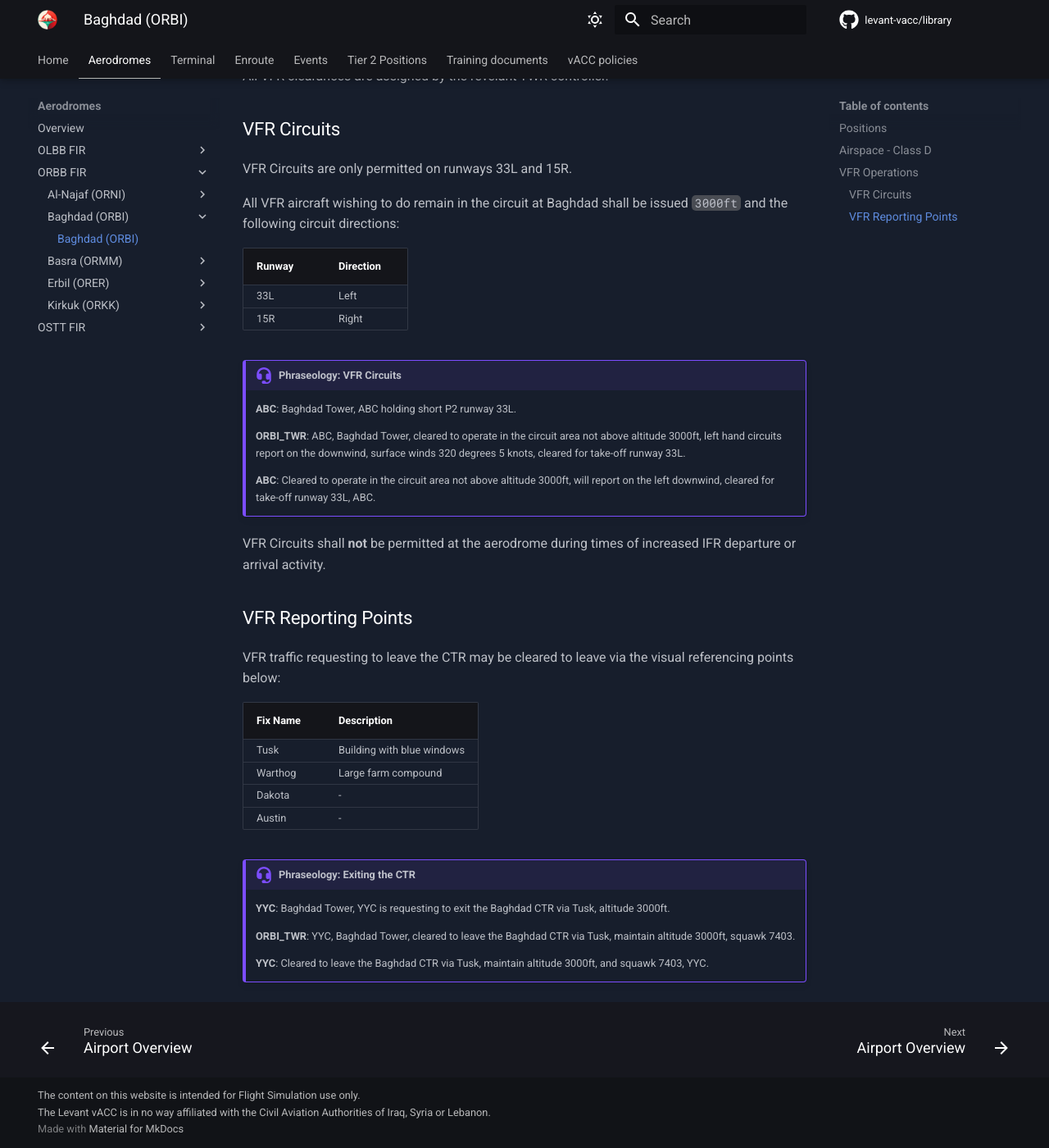
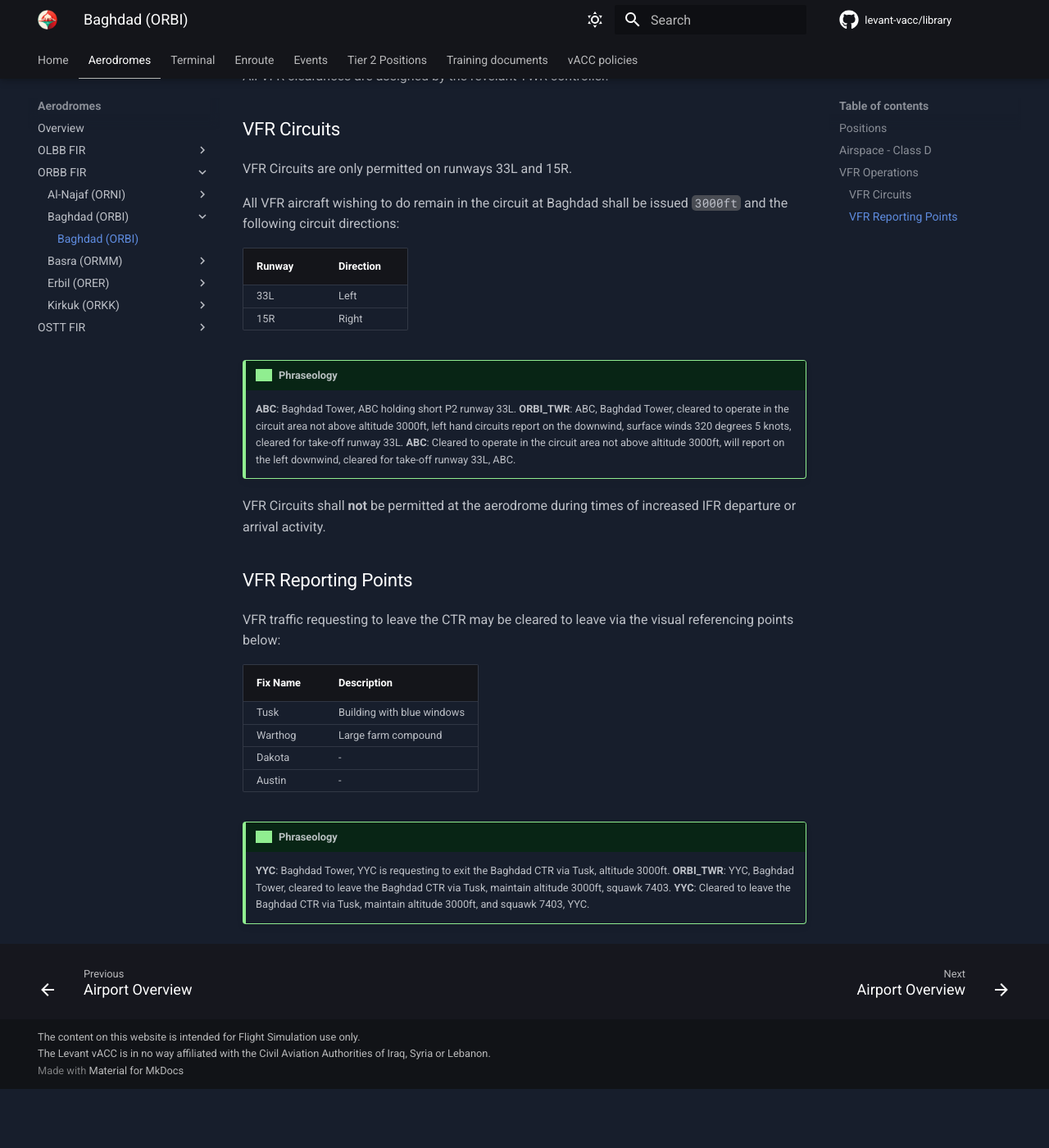
Before and after one commit to Levant-vACC/Levant-vACC-library, an MkDocs documentation site: the page built from docs/Aerodromes/ORBB FIR/Baghdad (ORBI)/Baghdad.md, in a window 1280 px wide and 1400 px high, scrolled down 869 px. Shown: the whole window at 82% size. Built offline with MkDocs 1.6.1 and Material for MkDocs 9.7.7, drawn with Linux system fonts in a browser that asks for light colours; comment, search, counter and statistics services are not loaded; after the commit the page ends 2197 px from its top, so only the background shows below that; grey boxes are pictures that could not be loaded.

Commit message:
Update Baghdad.md

```diff
--- a/docs/Aerodromes/ORBB FIR/Baghdad (ORBI)/Baghdad.md
+++ b/docs/Aerodromes/ORBB FIR/Baghdad (ORBI)/Baghdad.md
@@ -33,11 +33,9 @@ All VFR aircraft wishing to do remain in the circuit at Baghdad shall be issued
 | 33L | Left |
 | 15R | Right |
 
-!!! example "**Phraseology:** VFR Circuits"
+!!! phraseology
     **ABC**: Baghdad Tower, ABC holding short P2 runway 33L.
-
     **ORBI_TWR**: ABC, Baghdad Tower, cleared to operate in the circuit area not above altitude 3000ft, left hand circuits report on the downwind, surface winds 320 degrees 5 knots, cleared for take-off runway 33L.
-
     **ABC**: Cleared to operate in the circuit area not above altitude 3000ft, will report on the left downwind, cleared for take-off runway 33L, ABC.
 
 VFR Circuits shall **not** be permitted at the aerodrome during times of increased IFR departure or arrival activity.
@@ -52,9 +50,7 @@ VFR traffic requesting to leave the CTR may be cleared to leave via the visual r
 | Dakota | - |
 | Austin | - |
 
-!!! example "**Phraseology:** Exiting the CTR"
+!!! phraseology
     **YYC**: Baghdad Tower, YYC is requesting to exit the Baghdad CTR via Tusk, altitude 3000ft.
-
     **ORBI_TWR**: YYC, Baghdad Tower, cleared to leave the Baghdad CTR via Tusk, maintain altitude 3000ft, squawk 7403.
-
     **YYC**: Cleared to leave the Baghdad CTR via Tusk, maintain altitude 3000ft, and squawk 7403, YYC.
```
